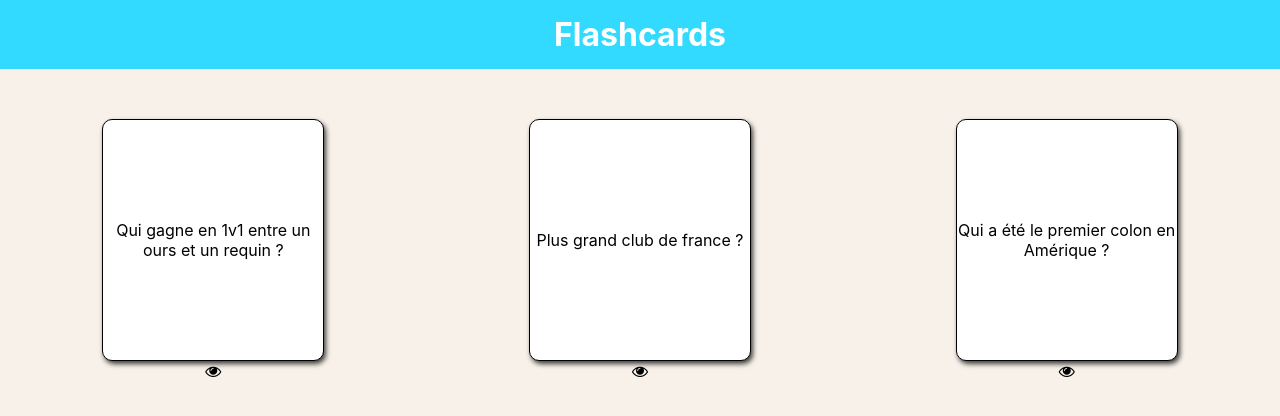
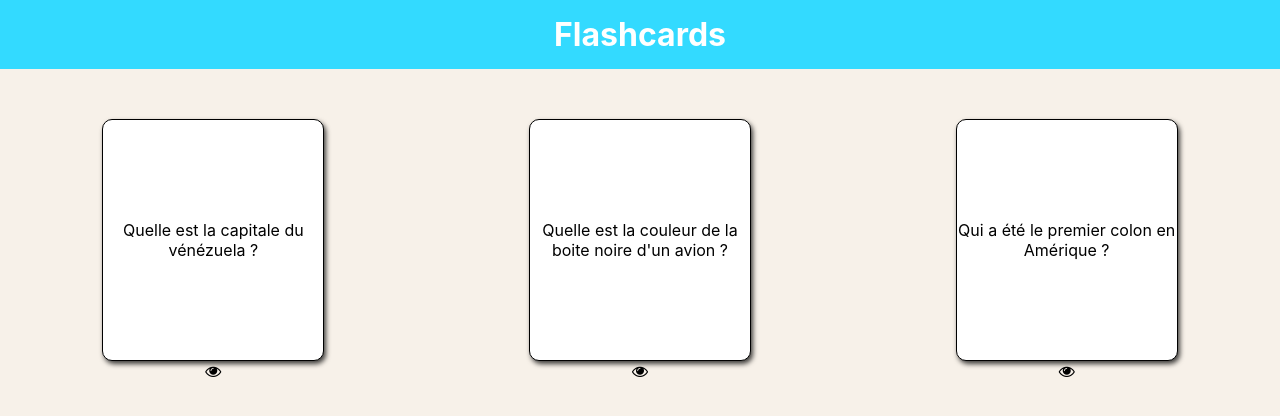
Before and after one commit to kevin95670/flashcards, a React (Create React App) app: page / in a window 1280 px wide. Shown: the top 416 px of the page. Built offline with nearby package versions, Linux system fonts and the light colour scheme.

Commit message:
add questions

```diff
--- a/src/data/cards-data.js
+++ b/src/data/cards-data.js
@@ -1,8 +1,8 @@
 module.exports = {
 	cards:
 		[
-			{ id: 0, question: 'Qui gagne en 1v1 entre un ours et un requin ?', reponse: 'L\'ours déter' },
-			{ id: 1, question: 'Plus grand club de france ?', reponse: 'Paris' },
+			{ id: 0, question: 'Quelle est la capitale du vénézuela ?', reponse: 'Caracas' },
+			{ id: 1, question: 'Quelle est la couleur de la boite noire d\'un avion  ?', reponse: 'Orange' },
 			{ id: 2, question: 'Qui a été le premier colon en Amérique ?', reponse: 'Christophe' },
 		]
 };
```
